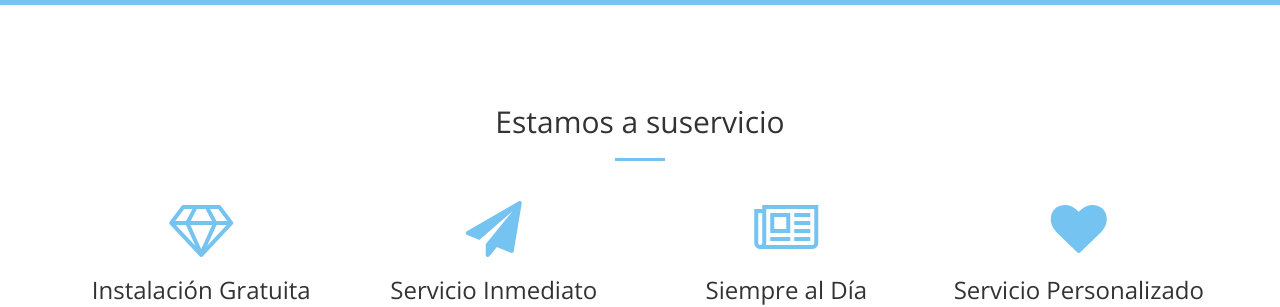
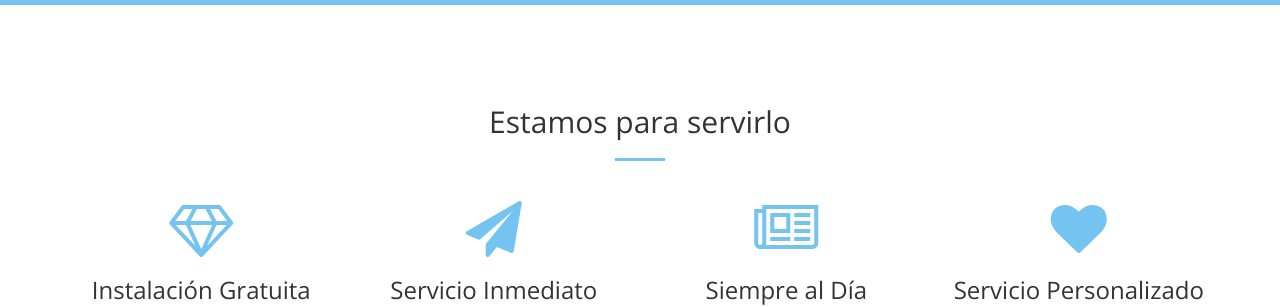
Before and after one commit to switch-on-line-md/web, a Jekyll site: the page built from index.html, in a window 1280 px wide and 900 px high, scrolled down 1391 px. Shown: the part 150-457 px from the top of the window. Built offline with Jekyll 4.4.1, drawn with Linux system fonts in a browser that asks for light colours.

Commit message:
fixed background

```diff
--- a/_includes/services.html
+++ b/_includes/services.html
@@ -2,7 +2,7 @@
     <div class="container">
         <div class="row">
             <div class="col-lg-12 text-center">
-                <h2 class="section-heading">Estamos a suservicio</h2>
+                <h2 class="section-heading">Estamos para servirlo</h2>
                 <hr class="primary">
             </div>
         </div>
--- a/_sass/_base.scss
+++ b/_sass/_base.scss
@@ -171,6 +171,7 @@ header {
     min-height: auto;
     @include background-cover;
     background-position: center;
+    background-attachment: fixed;
     //background-image: url('../img/n/Filtered-vs-Bottled-Water.jpg'); //original: ../img/header.jpg
     text-align: center;
     color: white; //white
```
